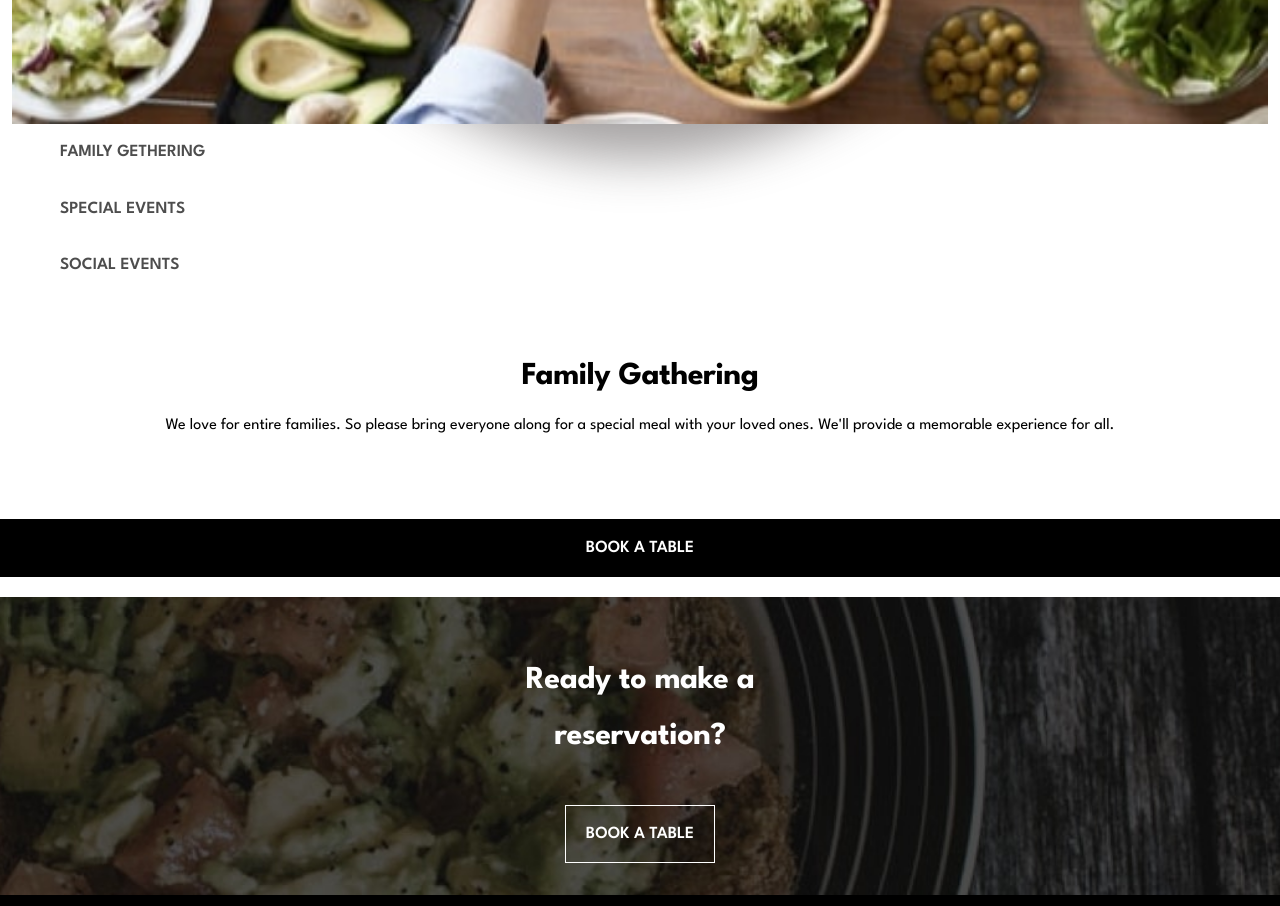
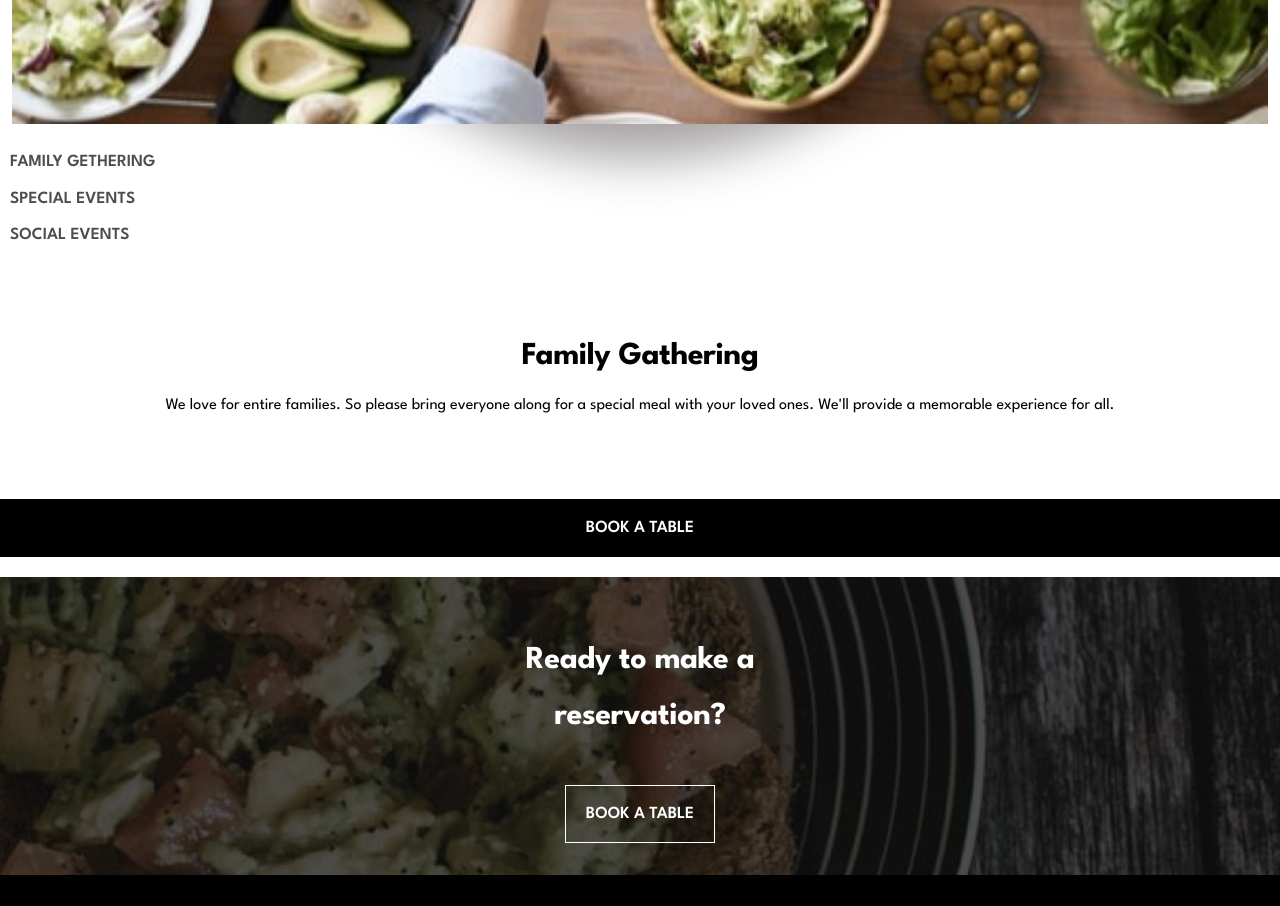
Before and after one commit to cgojk/dinner, a React (Vite) app: page / in a window 1280 px wide. Shown: the part 9440-10346 px from the top of the page. Built offline with nearby package versions, Linux system fonts and the light colour scheme.

Commit message:
adding the hover for the submenues

```diff
--- a/src/styles/_base.scss
+++ b/src/styles/_base.scss
@@ -231,38 +231,9 @@ img{
   }
 }
 }
+// ========================================================
+// ========================================third section==============
 
-.menu__item {
-  text-decoration: none;
-  text-transform: uppercase;
-  font: var(--font-5);
-  padding: var(--space-6) var(--space-6);
-  position: relative;
-  overflow: hidden;
-  background-color: transparent;
-  color: var(--neutral-600);
-  // border: 1px solid var(--neutral-0);
-  isolation: isolate;
-  cursor: pointer;
-
-  &::before {
-    content: "";
-    position: absolute;
-    inset: 0;
-   width:100%;
-
-  color: var(--stone-500);
-    z-index: -1;
-  }
-
-  &:hover {
-    color: var(--neutral-950);
-  }
-
-  &:hover::before {
-    transform: scaleX(1);
-  }
-}
 
 
 .info__section--light{
@@ -272,6 +243,53 @@ img{
     }
   }
 }
+.menu__list {
+  list-style: none;
+  margin: 0;
+  display: inline-block;
+  width: fit-content;
+  padding: var(--space-6) var(--space-4);
+}
+
+.menu__item {
+
+  position: relative;
+  text-decoration: none;
+  text-transform: uppercase;
+  font: var(--font-5);
+  background-color: transparent;
+  color: var(--neutral-600);
+  isolation: isolate;
+  cursor: pointer;
+  margin-left: 0;
+  padding: var(--space-4) 0;
+
+  &::after {
+    content: "";
+    position: absolute;
+    left: 0;
+    bottom: 8px;
+    width: 100%;
+    height: 2px;
+    background-color: var(--stone-500);
+    transform: scaleX(0);
+    transform-origin: left;
+    transition: transform 0.3s ease;
+  }
+
+  &:hover {
+    color: var(--stone-500);
+
+    &::after {
+      transform: scaleX(1);
+    }
+  }
+}
+
+
+
+
+
 // ======================================================================
 
 // ====================================FOOTER===============================
```
